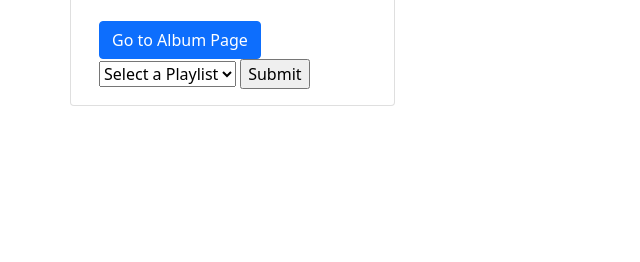
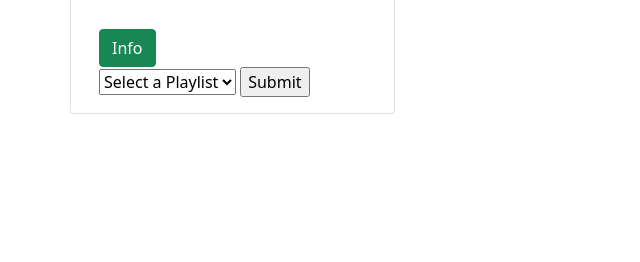
Before and after one commit to cleeke29/Senior-Project_Group2, a Django app: template pitch_proto/templates/recommender/search_results.html in a window 1280 px wide. Shown: the part 538-800 px from the top of the page, without its empty margins (0-640 px from the left). Run offline with Django 3.2, Linux system fonts and the light colour scheme; the template is opened without the code that fills it: most values are stand-ins (such as "Sample title", 1, 10 or a date in 2020).

Commit message:
added button for song info

```diff
--- a/pitch_proto/templates/recommender/search_results.html
+++ b/pitch_proto/templates/recommender/search_results.html
@@ -13,7 +13,7 @@
                     frameborder="0" allowtransparency="true" allow="encrypted-media"></iframe>
                 <div class="card-body">
 
-                    <input class="btn btn-primary" type="submit" value="Go to Album Page">
+                    <a href="{% url 'Song_info' track=album.track_id %}" class="btn btn-success mt-2">Info</a>
 
                     <!-- <li class="nav-item dropdown">
                         <a class="nav-link dropdown-toggle" href="#" id="navbarDropdown" role="button" data-bs-toggle="dropdown" aria-expanded="false"></a>
```
